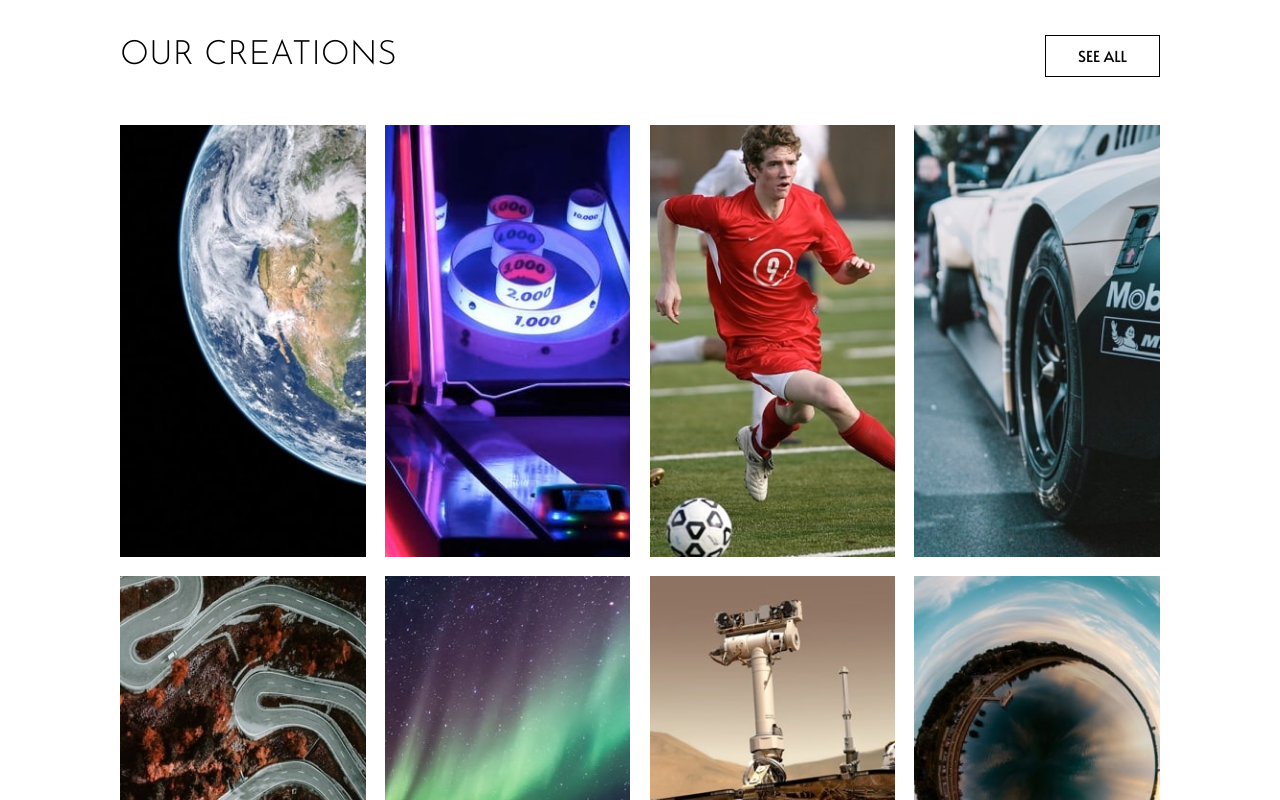
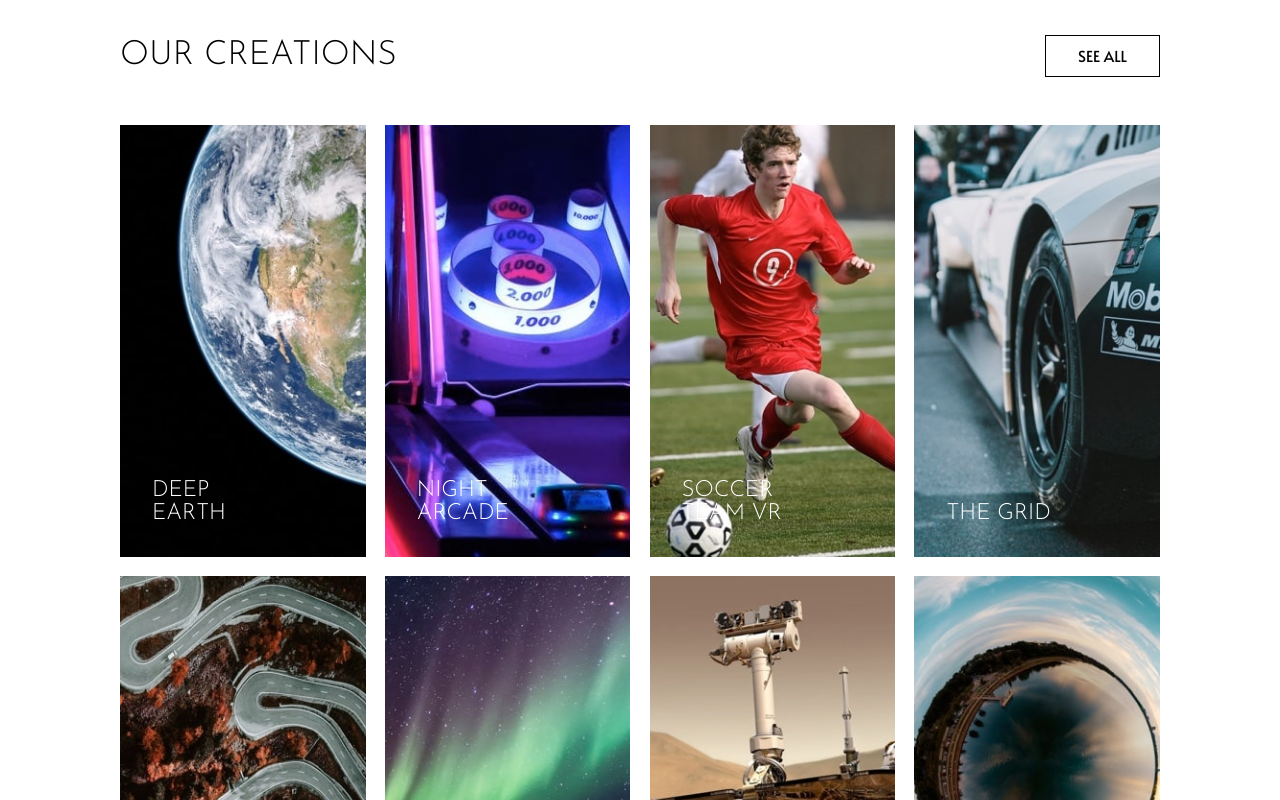
Before and after one commit to Maestershadow/LOOPSTUDIO-LANDING-CHALLENGE, a React (Vite) app: page / in a window 1280 px wide. Shown: the part 1080-1880 px from the top of the page. Built offline with nearby package versions, Linux system fonts and the light colour scheme.

Commit message:
desktop design almost complete

```diff
--- a/src/components/main/Main.css
+++ b/src/components/main/Main.css
@@ -73,7 +73,6 @@ main
 
 .our-creations > button:hover
 {
-    border: transparent;
     background-color: var(--clr-black);
     color: var(--clr-white);
 }
@@ -91,3 +90,28 @@ main
     grid-template-columns: 1fr 1fr 1fr 1fr;
     gap: 1.2rem;
 }
+
+.image-div
+{
+    position: relative;
+    color: var(--clr-white);
+    cursor: pointer;
+}
+
+.image-div >img:hover
+{
+    opacity: 0.4;
+}
+
+
+
+
+
+.image-name
+{
+    position: absolute;
+    bottom: 2rem;
+    left: 2rem;
+    width: 8rem;
+    font-size: var(--fs-500);
+}
--- a/src/components/main/Main.tsx
+++ b/src/components/main/Main.tsx
@@ -66,8 +66,11 @@ export default function Main() {
 
                 <div className="image-grid">
                     {imageData.map((image)=>
-                        <div>
+                        <div className='image-div'>
                             <img src={`${image.desktop}`} alt={`${image.name}`} />
+                            <div className='image-name'>
+                                <p>{image.name}</p>
+                            </div>
                         </div>
                     )}
                 </div>
```
